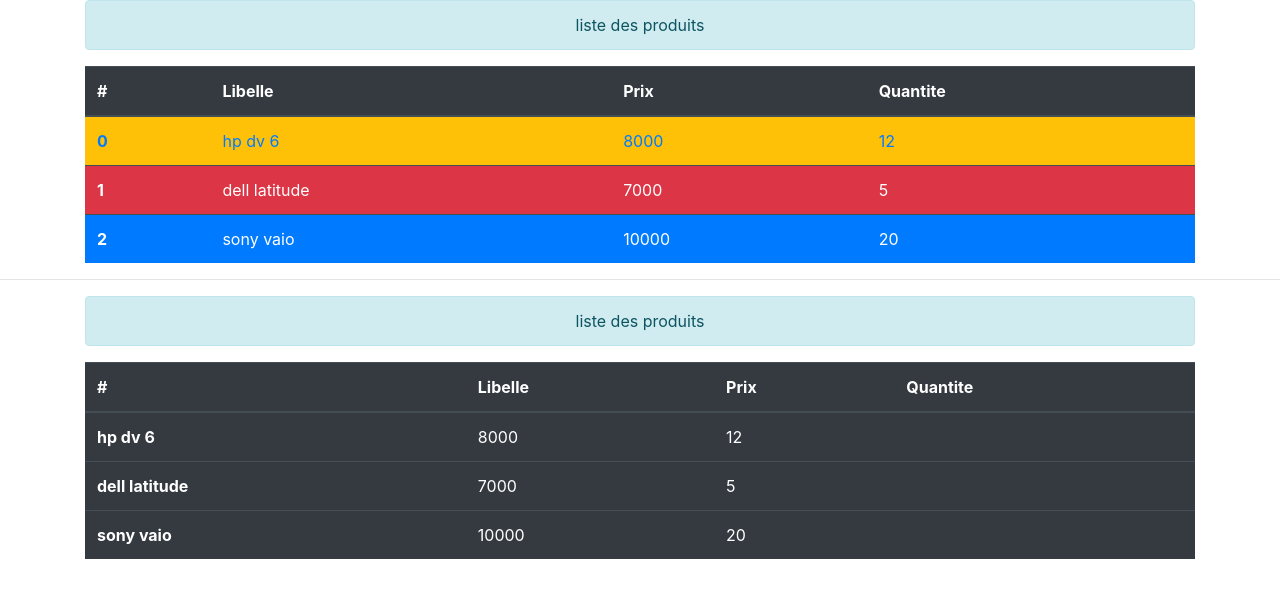
After one commit to medharik/if_licence_2020, a PHP site: page /s2/tp_tab.php in a window 1280 px wide. The commit adds this page. Shown: the top 598 px of the page. Run offline with PHP 8.4, Linux system fonts and the light colour scheme.

Commit message:
php array , passage de donnees

```diff
--- /dev/null
+++ b/s2/tp_tab.php
@@ -0,0 +1,87 @@
+<?php
+$hp=['libelle'=>'hp dv 6','prix'=>8000,'qte'=>12];
+$dell=['libelle'=>'dell latitude ','prix'=>7000,'qte'=>5];
+$sony=['libelle'=>'sony vaio','prix'=>10000,'qte'=>20];
+$stock=[0=>$hp,1=>$dell,$sony];//$c=>$v : c=0, v=$hp, c=1,v=$dell
+?>
+<!DOCTYPE html>
+<html lang="en">
+<head>
+    <meta charset="UTF-8">
+    <meta name="viewport" content="width=device-width, initial-scale=1.0">
+    <title>Document</title>
+    <link rel="stylesheet" href="https://stackpath.bootstrapcdn.com/bootstrap/4.4.1/css/bootstrap.min.css" integrity="sha384-Vkoo8x4CGsO3+Hhxv8T/Q5PaXtkKtu6ug5TOeNV6gBiFeWPGFN9MuhOf23Q9Ifjh" crossorigin="anonymous">
+</head>
+<body>
+<div class="container">
+<table class="table table-dark">
+<div class="alert alert-info text-center" >liste des produits</div>
+  <thead>
+    <tr>
+      <th scope="col">#</th>
+      <th scope="col">Libelle</th>
+      <th scope="col">Prix</th>
+      <th scope="col">Quantite</th>
+    </tr>
+  </thead>
+  <tbody>
+   <?php foreach($stock as $c=>$v){?>
+<?php
+$classe="primary";
+if($v['qte']<10){
+$classe="danger";
+}else if($v['qte']<15){
+    $classe="warning  text-primary";
+
+}
+
+
+?>
+    <tr class="bg-<?=$classe?>">
+      <th scope="row">
+      <?=$c?>
+      </th>
+      <td>      <?=$v['libelle']?>
+</td>
+      <td>      <?=$v['prix']?>
+</td>
+
+      <td class="bg-<?=$classe?>">
+      <?=$v['qte']?>
+</td>
+    </tr>
+   <?php } ?>
+
+  </tbody>
+</table></div>
+<hr>
+<div class="container">
+<table class="table table-dark">
+<div class="alert alert-info text-center" >liste des produits</div>
+  <thead>
+    <tr>
+      <th scope="col">#</th>
+      <th scope="col">Libelle</th>
+      <th scope="col">Prix</th>
+      <th scope="col">Quantite</th>
+    </tr>
+  </thead>
+  <tbody>
+   <?php for($i=0;$i<count($stock);$i++){?>
+    <tr>
+      <th scope="row">
+      <?=$stock[$i]['libelle']?>
+      </th>
+      <td>      <?=$stock[$i]['prix']?>
+</td>
+      <td>      <?=$stock[$i]['qte']?>
+</td>
+      <td>
+</td>
+    </tr>
+   <?php } ?>
+
+  </tbody>
+</table></div>
+</body>
+</html>
--- a/tp1.php
+++ b/tp1.php
@@ -1,5 +1,5 @@
 <?php
-$prenom="john";
+$prenom='john';
 $nom="doe";
 $sexe="femme";
 $age=20;
```
Also changed, not shown: s2/tableaux.php (added, +51 -0 lines).
